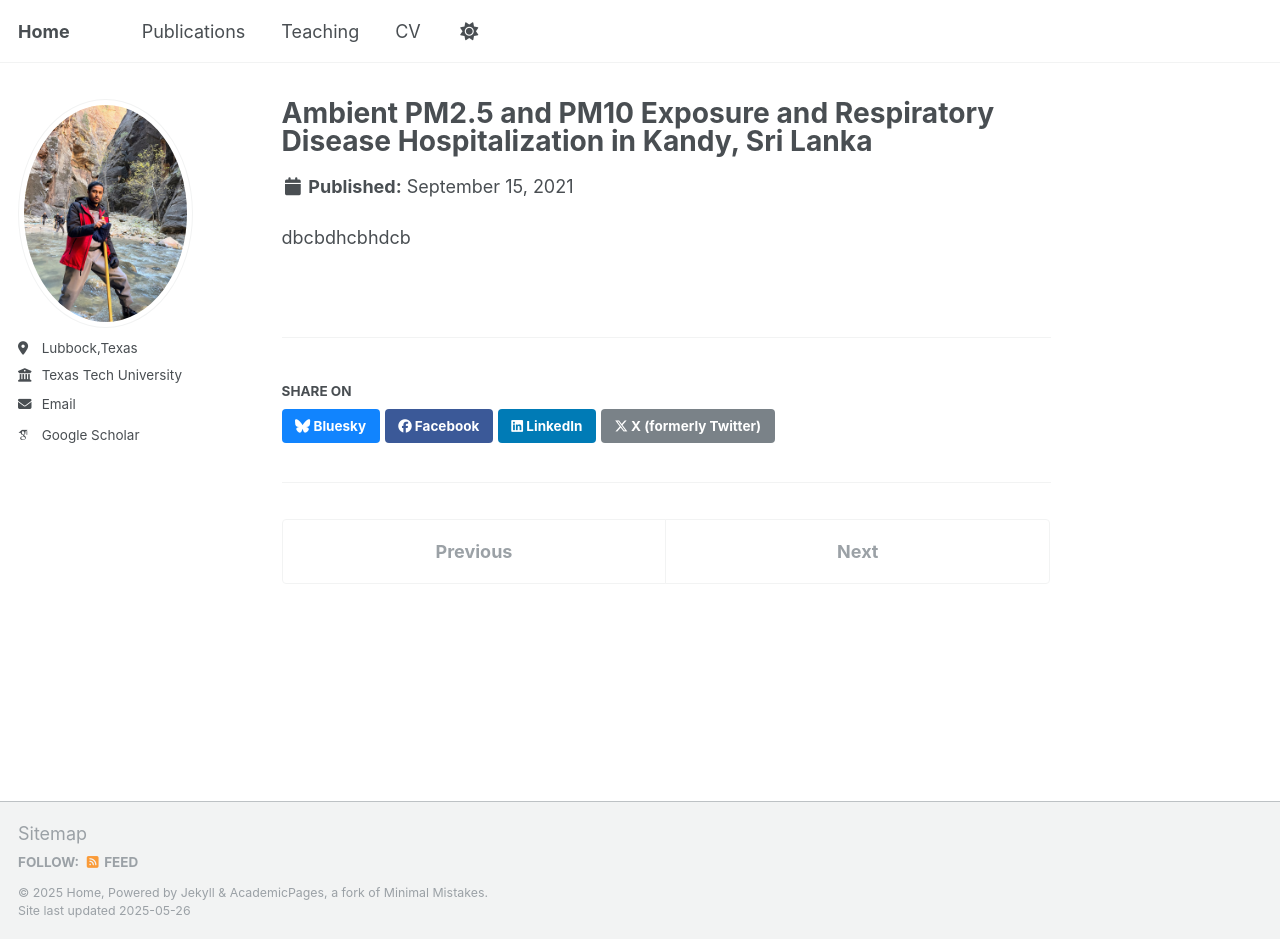
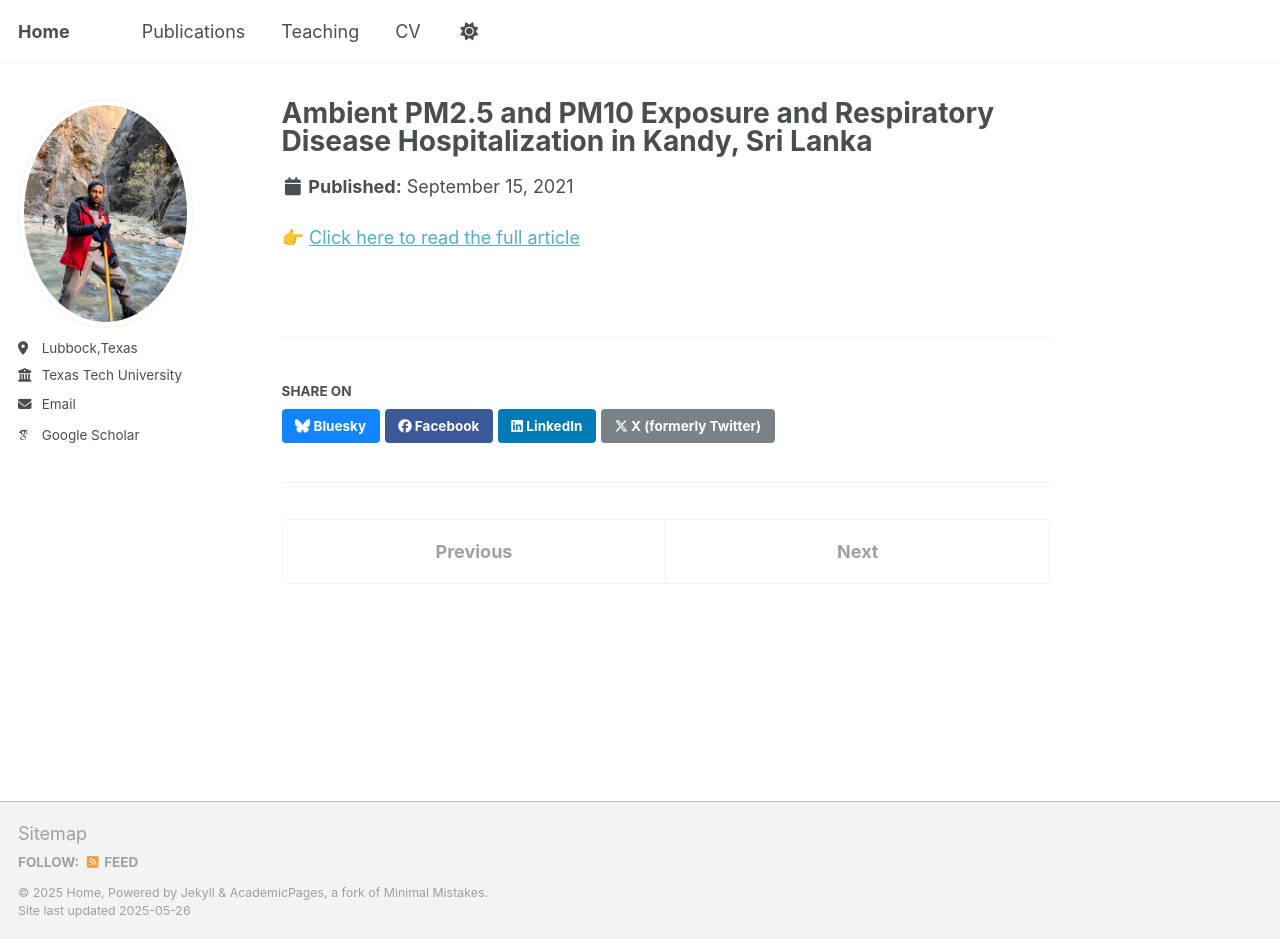
Before and after one commit to tmspriyankara/tmspriyankara.github.io, a Jekyll site: the page built from _publications/2021-pm25-kandy.md, in a window 1280 px wide and 939 px high. Built offline with Jekyll 4.4.1, drawn with Linux system fonts in a browser that asks for light colours; some web fonts are replaced.

Commit message:
Added visible DOI link to PM2.5 paper

```diff
--- a/_publications/2021-pm25-kandy.md
+++ b/_publications/2021-pm25-kandy.md
@@ -11,4 +11,4 @@ pages: "9617"
 publisher: "MDPI"
 category: manuscripts
 ---
-dbcbdhcbhdcb
+👉 <a href="https://doi.org/10.3390/ijerph18189617" target="_blank">Click here to read the full article</a>
```
